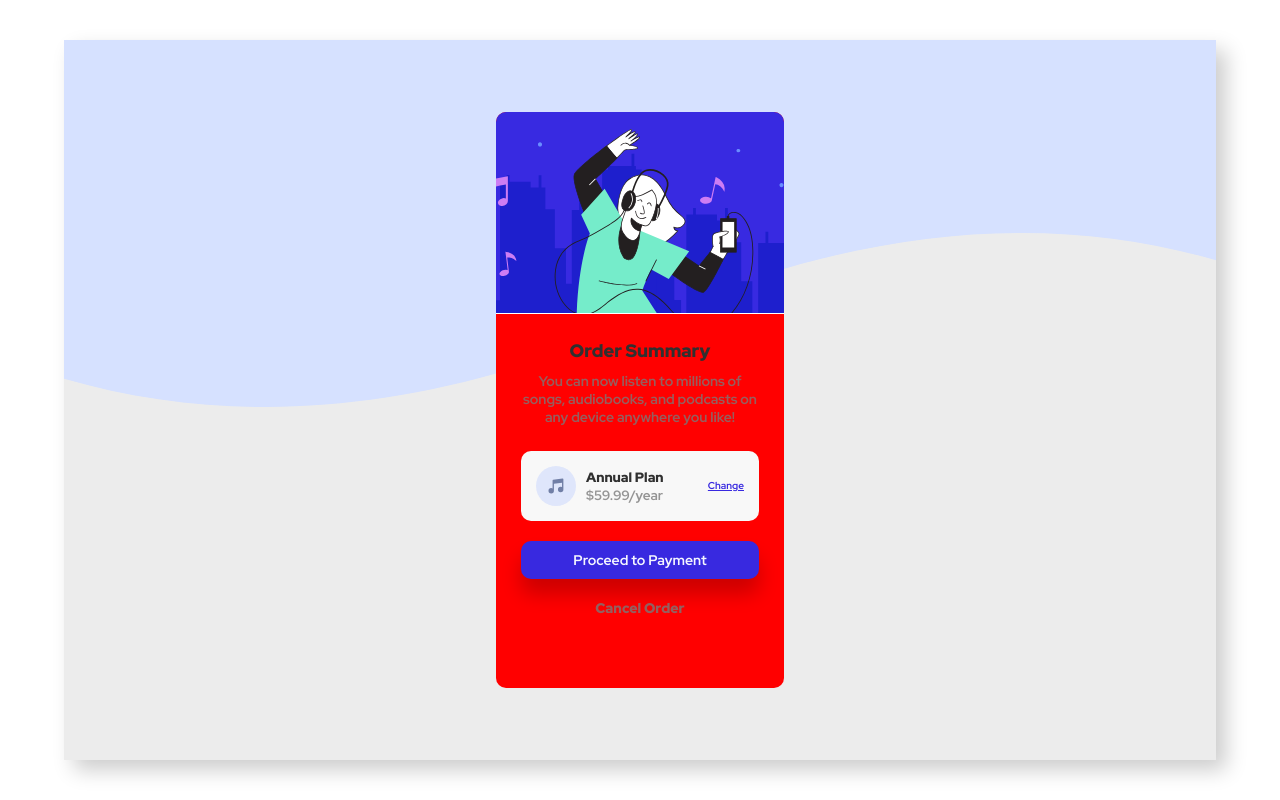
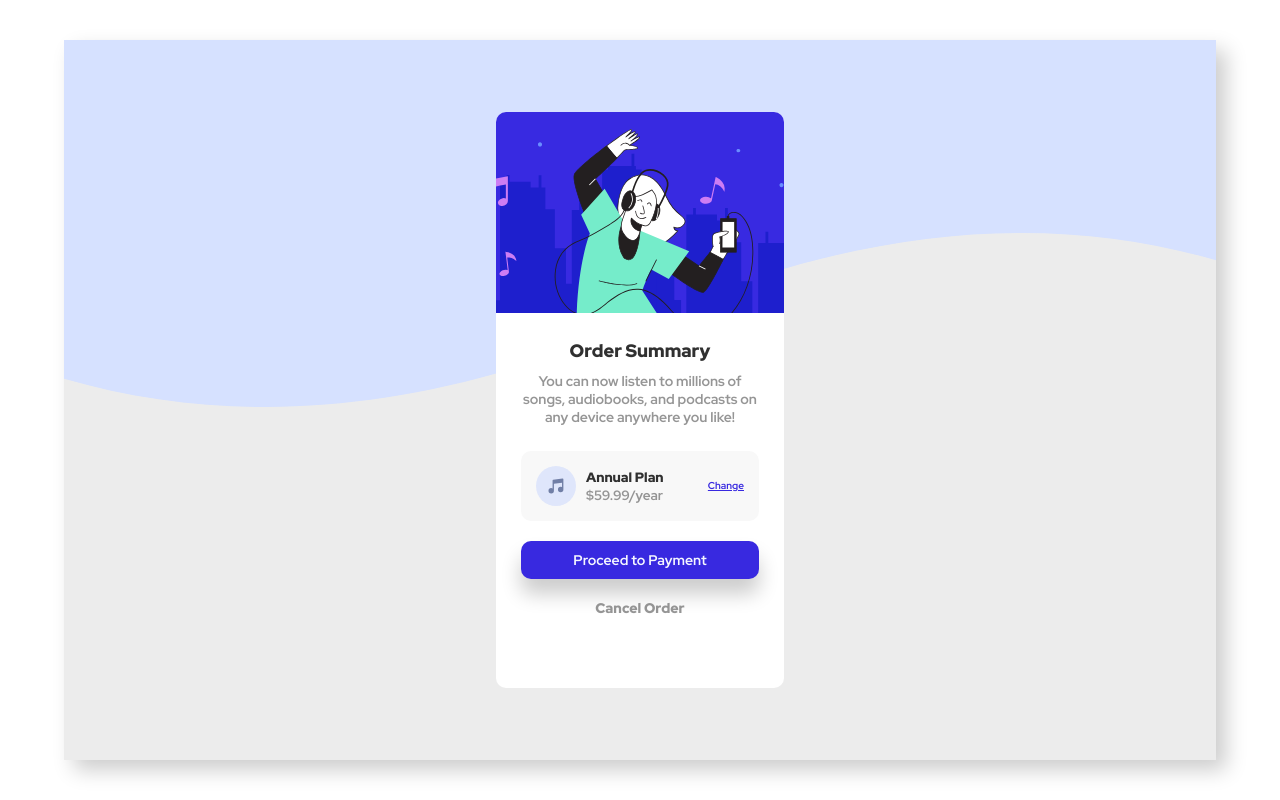
Before and after one commit to frontendparham/Order-Summary-Card, a plain HTML site: page index.html in a window 1280 px wide. Drawn offline with Linux system fonts and the light colour scheme.

Commit message:
update CSs

```diff
--- a/style.css
+++ b/style.css
@@ -55,7 +55,7 @@ body {
 .card {
   width: 25%;
   height: 80%;
-  background-color: red;
+  background-color: #fff;
   border-radius: 1rem;
 }
 
```
